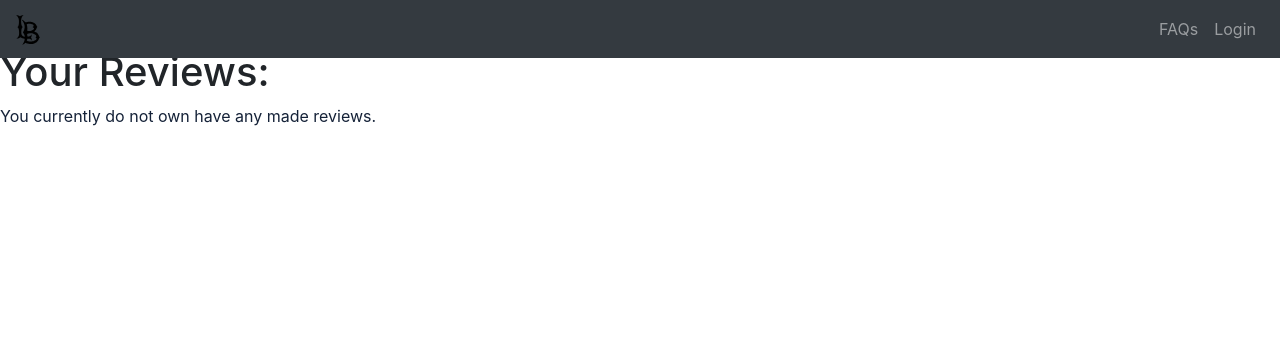
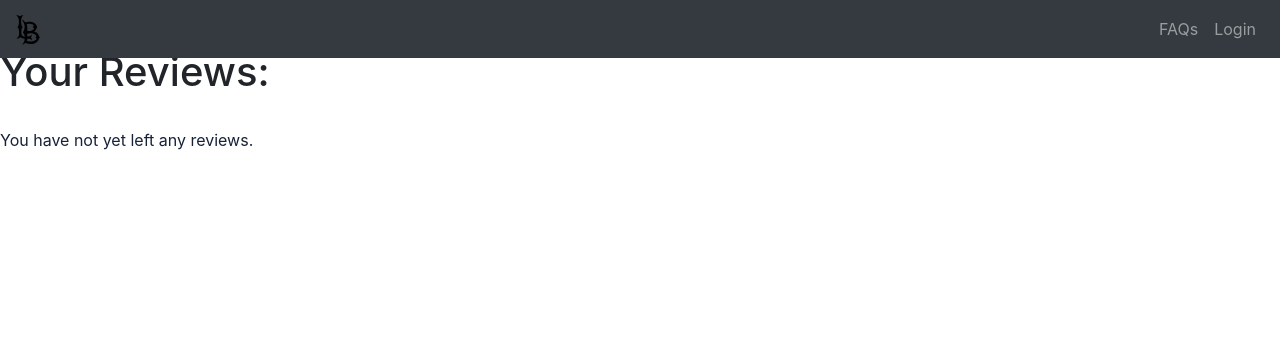
Before and after one commit to Jojo-Paris/rate-my-building, a Flask app: page /view-user-review in a window 1280 px wide. Shown: the top 358 px of the page. Run offline with Flask 3, Linux system fonts and the light colour scheme; some libraries are stand-ins or nearby versions.

Commit message:
User Reviews Page Minor Changes

```diff
--- a/portfolio/templates/user_reviews.html
+++ b/portfolio/templates/user_reviews.html
@@ -46,7 +46,7 @@
         </div>
     {% endfor %}
 {% else %}
-    <p style="color: #152238;">You currently do not own have any made reviews.</p>
+    <br><p style="color: #152238;">You have not yet left any reviews.</p>
 {% endif %}
 
 {% endblock %}
```
